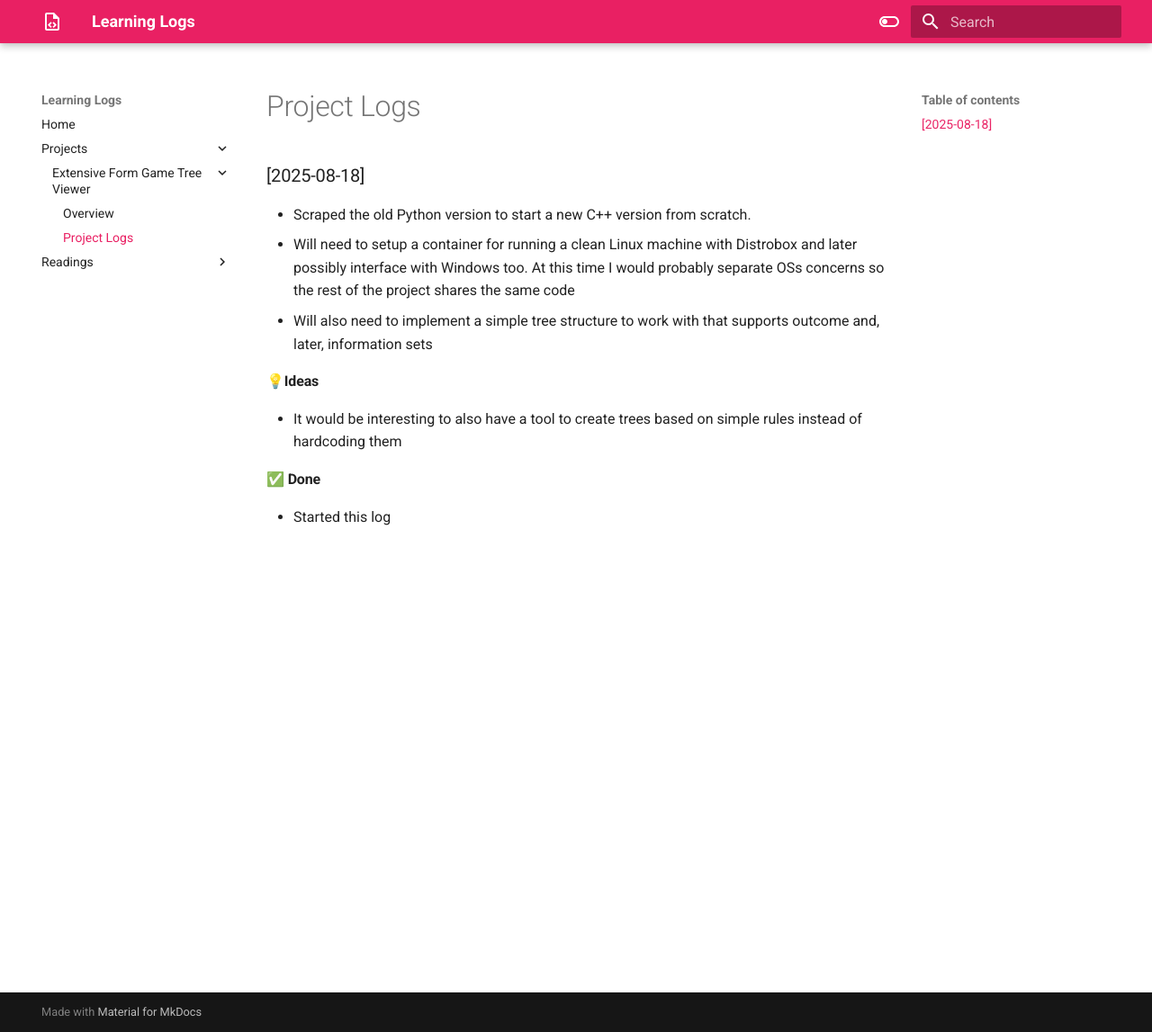
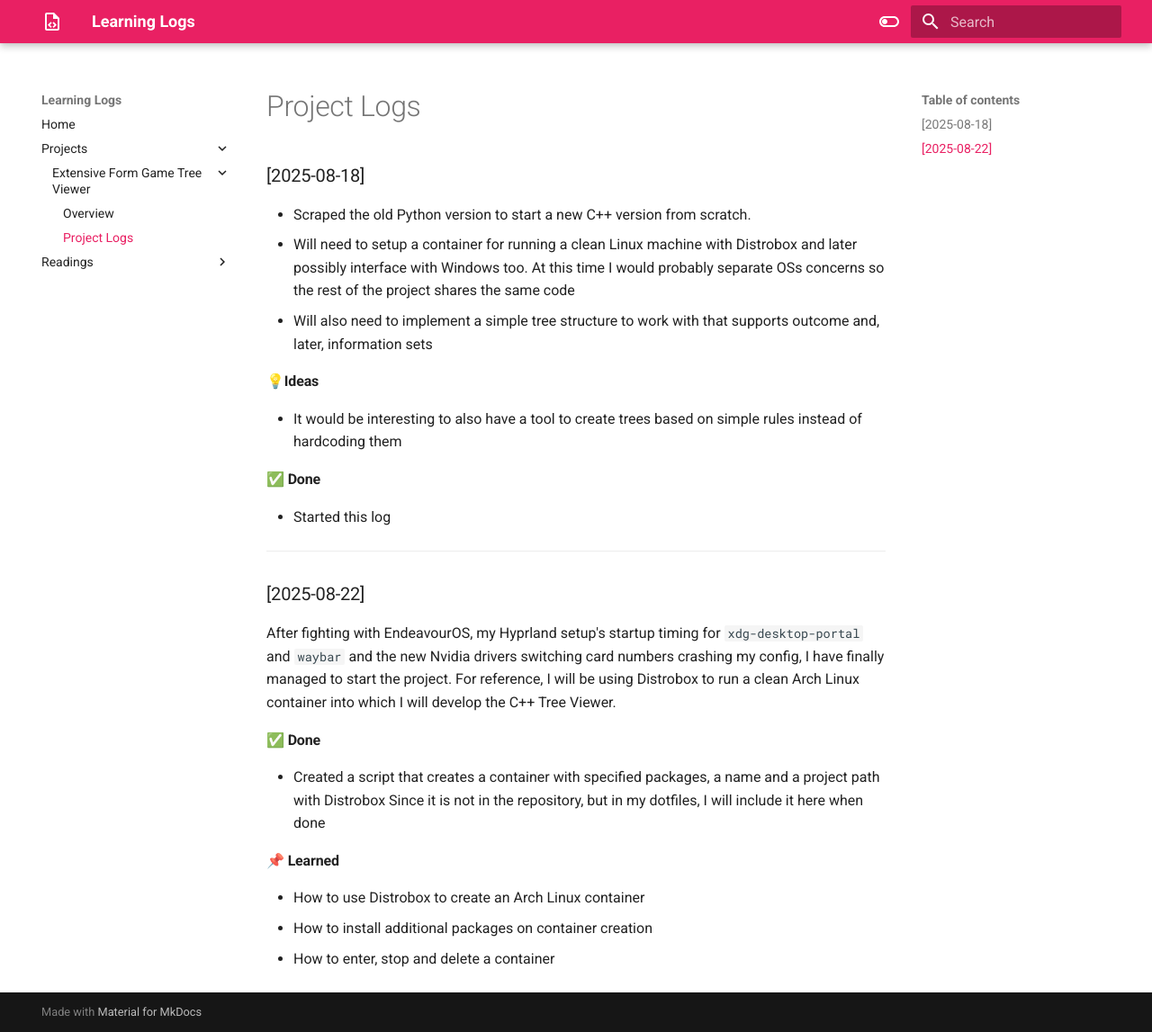
Before and after one commit to j-dumas/learning-logs, an MkDocs documentation site: the page built from content/Projects/Extensive Form Game Tree Viewer/Project Logs.md, in a window 1280 px wide and 1147 px high. Shown: the whole window at 90% size. Built offline with MkDocs 1.6.1 and Material for MkDocs 9.7.7, drawn with Linux system fonts in a browser that asks for light colours.

Commit message:
Sync from private vault on 2025-08-23 03:06:24 UTC

```diff
--- a/content/Projects/Extensive Form Game Tree Viewer/Project Logs.md
+++ b/content/Projects/Extensive Form Game Tree Viewer/Project Logs.md
@@ -9,3 +9,17 @@
 
 #### ✅ Done
 - Started this log
+
+---
+### [2025-08-22]
+After fighting with EndeavourOS, my Hyprland setup's startup timing for `xdg-desktop-portal` and `waybar` and the new Nvidia drivers switching card numbers crashing my config, I have finally managed to start the project.
+For reference, I will be using Distrobox to run a clean Arch Linux container into which I will develop the C++ Tree Viewer.
+
+#### ✅ Done
+- Created a script that creates a container with specified packages, a name and a project path with Distrobox
+  Since it is not in the repository, but in my dotfiles, I will include it here when done
+
+#### 📌 Learned
+- How to use Distrobox to create an Arch Linux container
+- How to install additional packages on container creation
+- How to enter, stop and delete a container
```
